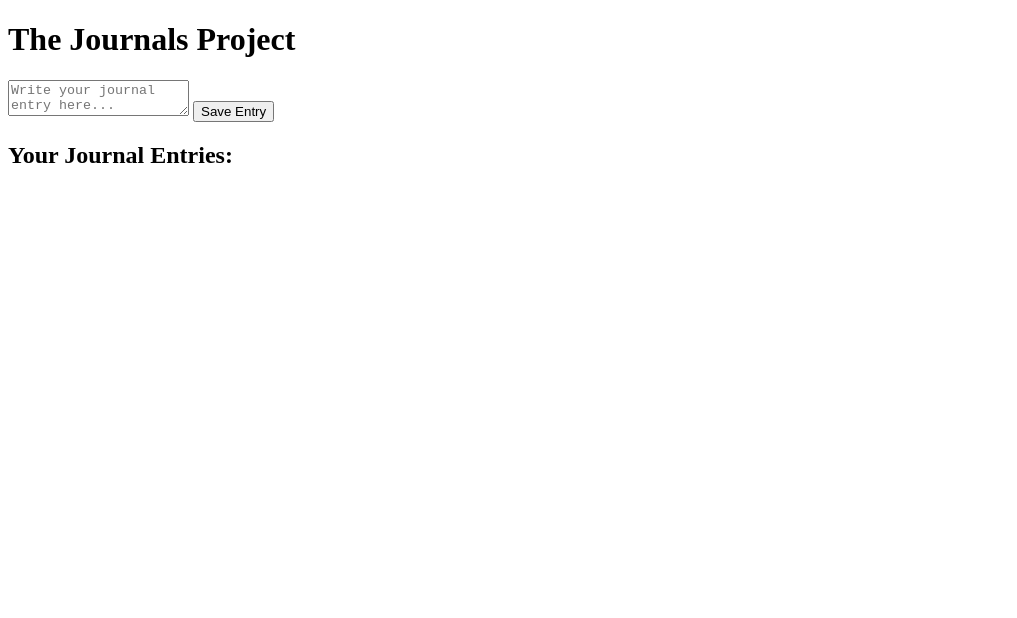
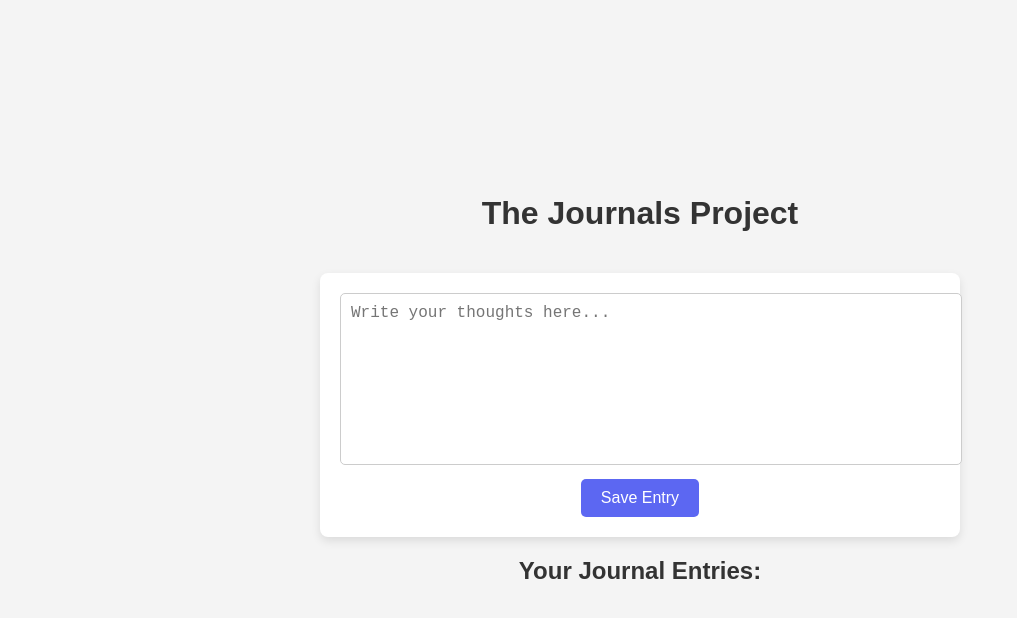
Before and after one commit to Mowah345/the-journals-project, a website: page index.html in a window 1280 px wide. Shown: the whole page, without its empty margins (0-1017 px from the left). Drawn offline with Linux system fonts and the light colour scheme; no server answers.

Commit message:
Add files via upload

```diff
--- a/index.html
+++ b/index.html
@@ -4,13 +4,99 @@
     <meta charset="UTF-8">
     <meta name="viewport" content="width=device-width, initial-scale=1.0">
     <title>The Journals Project</title>
+    <style>
+        /* General Styles */
+        body {
+            font-family: Arial, sans-serif;
+            background-color: #f4f4f4;
+            color: #333;
+            margin: 0;
+            padding: 0;
+            display: flex;
+            flex-direction: column;
+            align-items: center;
+            justify-content: center;
+            height: 100vh;
+        }
+
+        h1 {
+            margin-top: 20px;
+            font-size: 2em;
+        }
+
+        /* Journal Form */
+        #journalForm {
+            width: 80%;
+            max-width: 600px;
+            background: white;
+            padding: 20px;
+            border-radius: 8px;
+            box-shadow: 0px 4px 10px rgba(0, 0, 0, 0.1);
+            margin-top: 20px;
+            text-align: center;
+        }
+
+        textarea {
+            width: 100%;
+            height: 150px;
+            border: 1px solid #ccc;
+            border-radius: 5px;
+            padding: 10px;
+            font-size: 16px;
+            resize: none;
+        }
+
+        button {
+            background: #5c67f2;
+            color: white;
+            border: none;
+            padding: 10px 20px;
+            font-size: 16px;
+            border-radius: 5px;
+            cursor: pointer;
+            margin-top: 10px;
+            transition: 0.3s;
+        }
+
+        button:hover {
+            background: #4a54e1;
+        }
+
+        /* Entries Section */
+        #entries {
+            width: 80%;
+            max-width: 600px;
+            margin-top: 20px;
+        }
+
+        .entry {
+            background: white;
+            padding: 15px;
+            border-radius: 5px;
+            margin-bottom: 10px;
+            box-shadow: 0px 2px 5px rgba(0, 0, 0, 0.1);
+        }
+
+        @media (max-width: 600px) {
+            body {
+                padding: 10px;
+            }
+
+            #journalForm, #entries {
+                width: 100%;
+            }
+        }
+    </style>
 </head>
 <body>
+
     <h1>The Journals Project</h1>
+
     <form id="journalForm">
-        <textarea id="journalEntry" placeholder="Write your journal entry here..." required></textarea>
+        <textarea id="journalEntry" placeholder="Write your thoughts here..." required></textarea>
         <button type="submit">Save Entry</button>
     </form>
+
     <h2>Your Journal Entries:</h2>
     <div id="entries"></div>
 
@@ -18,6 +104,7 @@
         document.getElementById("journalForm").addEventListener("submit", async function(event) {
             event.preventDefault();
             const entryText = document.getElementById("journalEntry").value;
+
             if (!entryText.trim()) return;
 
             await fetch("http://localhost:5000/save-entry", {
@@ -33,10 +120,13 @@
         async function loadEntries() {
             const response = await fetch("http://localhost:5000/get-entries");
             const entries = await response.json();
-            document.getElementById("entries").innerHTML = entries.map(e => `<p>${e.entry}</p>`).join("");
+            document.getElementById("entries").innerHTML = entries
+                .map(e => `<div class="entry">${e.entry}</div>`)
+                .join("");
         }
 
         window.onload = loadEntries;
     </script>
+
 </body>
 </html>
```
